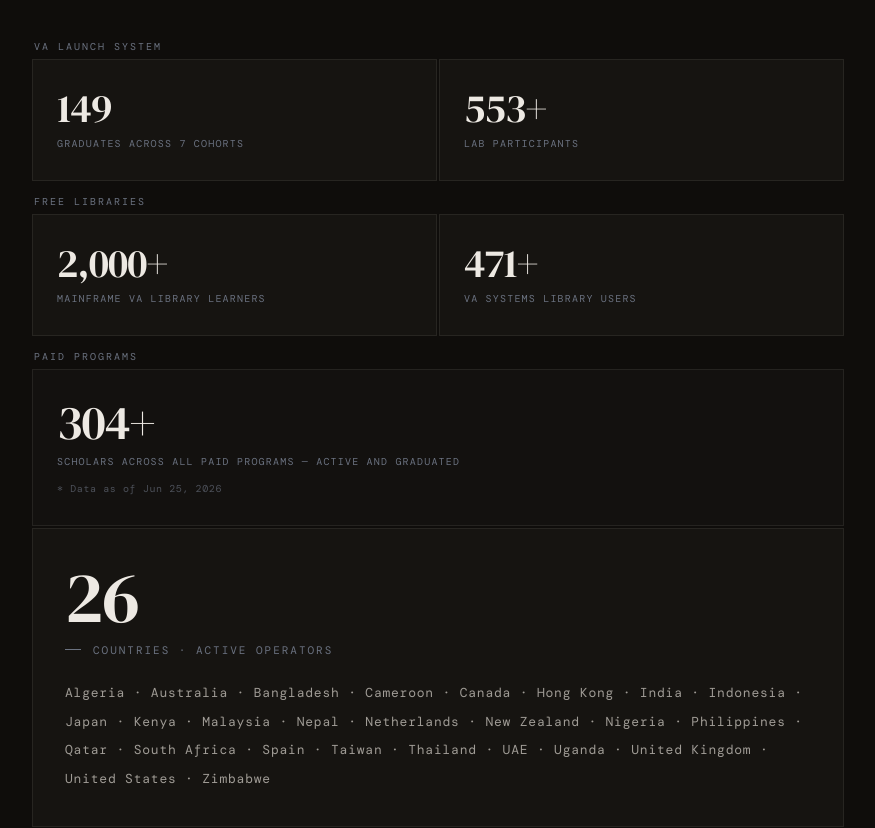
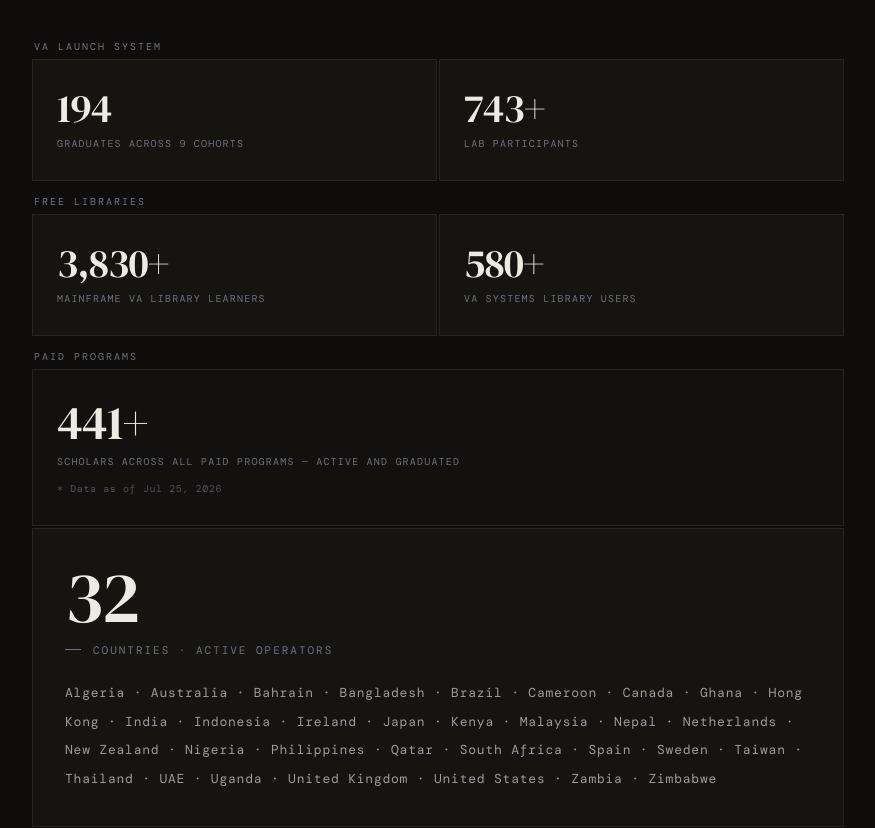
Before and after one commit to kittycataclysmic/founder-portfolio, a React (Vite) app: page / in a window 1280 px wide. Shown: the part 1660-2488 px from the top of the page, without its empty margins (202-1077 px from the left). Built offline with nearby package versions, Linux system fonts and the light colour scheme.

Commit message:
Update App.jsx

```diff
--- a/src/App.jsx
+++ b/src/App.jsx
@@ -594,11 +594,11 @@ export default function App() {
             <div className="eco-tier-label">VA Launch System</div>
             <div className="eco-row eco-row-2">
               <div className="eco-stat">
-                <div className="eco-stat-num">149</div>
-                <div className="eco-stat-label">Graduates across 7 cohorts</div>
+                <div className="eco-stat-num">194</div>
+                <div className="eco-stat-label">Graduates across 9 cohorts</div>
               </div>
               <div className="eco-stat">
-                <div className="eco-stat-num">553+</div>
+                <div className="eco-stat-num">743+</div>
                 <div className="eco-stat-label">Lab participants</div>
               </div>
             </div>
@@ -606,11 +606,11 @@ export default function App() {
             <div className="eco-tier-label" style={{marginTop:10}}>Free Libraries</div>
             <div className="eco-row eco-row-2">
               <div className="eco-stat">
-                <div className="eco-stat-num">2,000+</div>
+                <div className="eco-stat-num">3,830+</div>
                 <div className="eco-stat-label">Mainframe VA Library learners</div>
               </div>
               <div className="eco-stat">
-                <div className="eco-stat-num">471+</div>
+                <div className="eco-stat-num">580+</div>
                 <div className="eco-stat-label">VA Systems Library users</div>
               </div>
             </div>
@@ -618,18 +618,18 @@ export default function App() {
             <div className="eco-tier-label" style={{marginTop:10}}>Paid Programs</div>
             <div className="eco-row">
               <div className="eco-stat eco-stat-solo">
-                <div className="eco-stat-num">304+</div>
+                <div className="eco-stat-num">441+</div>
                 <div className="eco-stat-label">Scholars across all paid programs — active and graduated</div>
-                <div className="eco-note">* Data as of Jun 25, 2026</div>
+                <div className="eco-note">* Data as of Jul 25, 2026</div>
               </div>
             </div>
 
           </div>
 
           <div className="country-block">
-            <div className="country-num">26</div>
+            <div className="country-num">32</div>
             <div className="country-label">Countries · Active Operators</div>
-            <div className="country-list">Algeria · Australia · Bangladesh · Cameroon · Canada · Hong Kong · India · Indonesia ·  Japan · Kenya · Malaysia · Nepal · Netherlands · New Zealand · Nigeria · Philippines · Qatar · South Africa · Spain · Taiwan · Thailand · UAE · Uganda · United Kingdom · United States · Zimbabwe</div>
+            <div className="country-list">Algeria · Australia · Bahrain · Bangladesh · Brazil · Cameroon · Canada · Ghana · Hong Kong · India · Indonesia · Ireland · Japan · Kenya · Malaysia · Nepal · Netherlands · New Zealand · Nigeria · Philippines · Qatar · South Africa · Spain · Sweden · Taiwan · Thailand · UAE · Uganda · United Kingdom · United States · Zambia · Zimbabwe</div>
           </div>
 
           <div className="creds">
```
